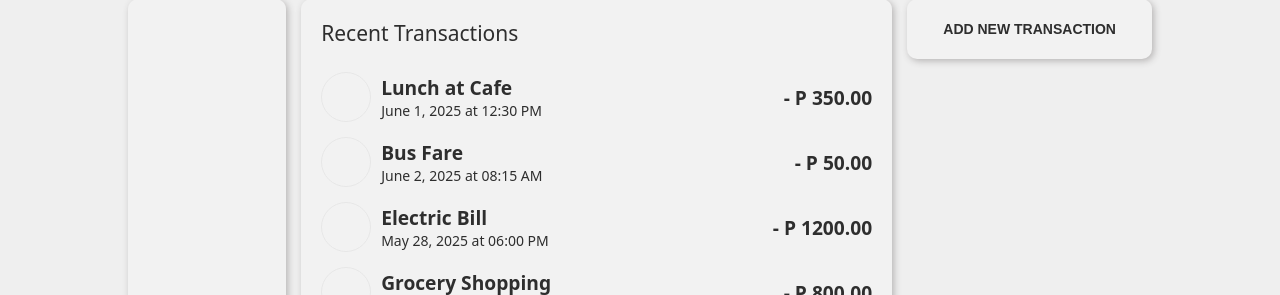
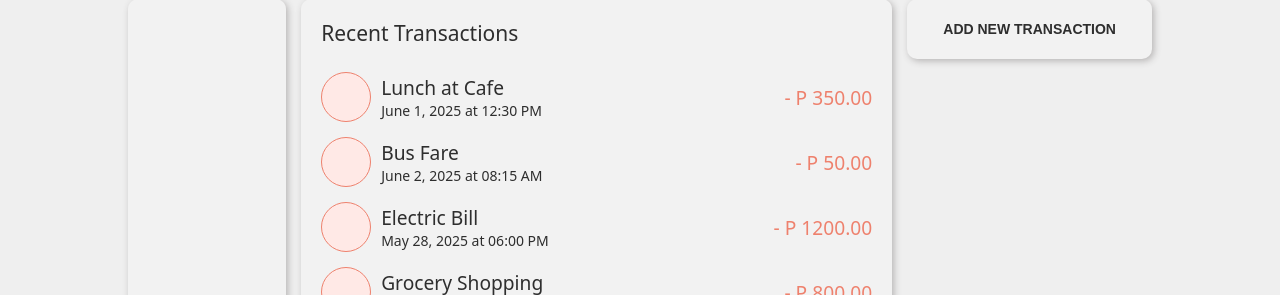
Before and after one commit to arREY-N/Extra, a React (Vite) app in the folder extra-frontend/: page / in a window 1280 px wide. Shown: the part 505-800 px from the top of the page. Built offline with nearby package versions, Linux system fonts and the light colour scheme; no server answers.

Commit message:
Revised transaction entry layouts

```diff
--- a/extra-frontend/src/Transaction.jsx
+++ b/extra-frontend/src/Transaction.jsx
@@ -10,7 +10,8 @@ export const Row = styled.div`
     .icon{
         width: 50px;
         aspect-ratio: 1 / 1;
-        border: var(--wireframe);
+        border: 1px solid ${props => props.$flow == 1 ? 'var(--highlight-a)' : 'var(--highlight-b)'};
+        background-color: ${props => props.$flow == 1 ? 'var(--muted-highlight-a)' : 'var(--muted-highlight-b)'};
         border-radius: 50%;
         margin-right: 10px;
     }
@@ -22,14 +23,15 @@ export const Row = styled.div`
 
     .name{
         font-size: 1.2rem;
-        font-weight: bold;
+        font-weight: 500;
     }
 
     .amount{
         flex: 1;
         text-align: end;
         font-size: 1.2rem;
-        font-weight: bold;
+        font-weight: 500;
+        color: ${props => props.$flow == 1 ? 'var(--highlight-a)' : 'var(--highlight-b)'};
     }
 `
 
@@ -66,7 +68,7 @@ export function TransactionBox(props){
 export function Entry(props){
     return(
         <>
-            <Row>
+            <Row $flow = {props.$flow}>
                 <div className='icon'/>
 
                 <div className='item'>
@@ -79,7 +81,7 @@ export function Entry(props){
                 </div>
 
                 <div className='amount'>
-                   {props.$flow === '1s' ? '+' : '-' } P {props.$amount.toFixed(2)}
+                   {props.$flow == 1 ? '-' : '+' } P {props.$amount.toFixed(2)}
                 </div>
             </Row>
         </>
```
